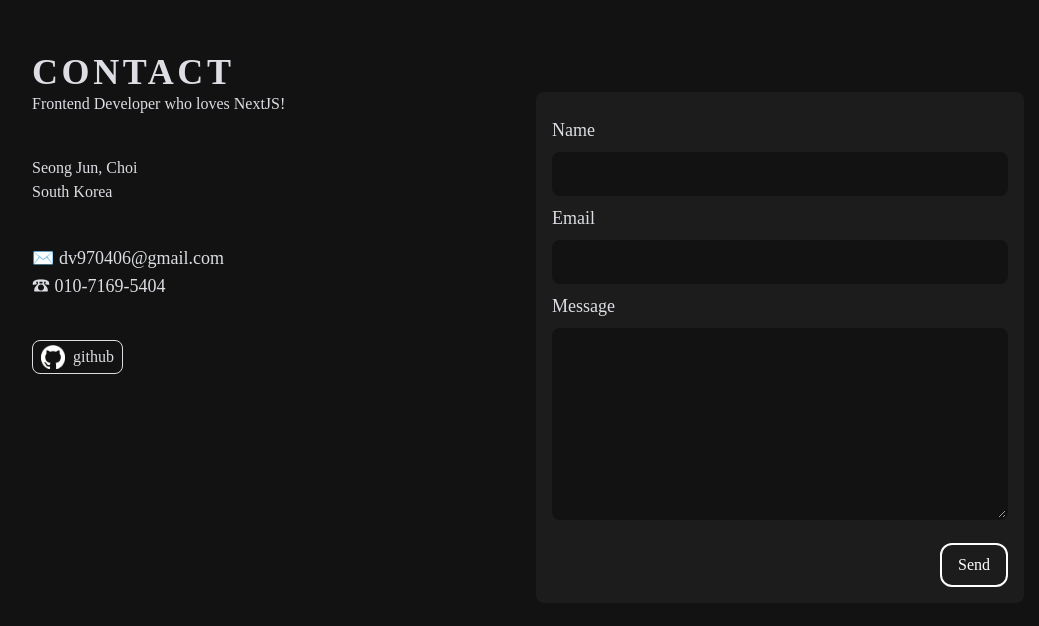
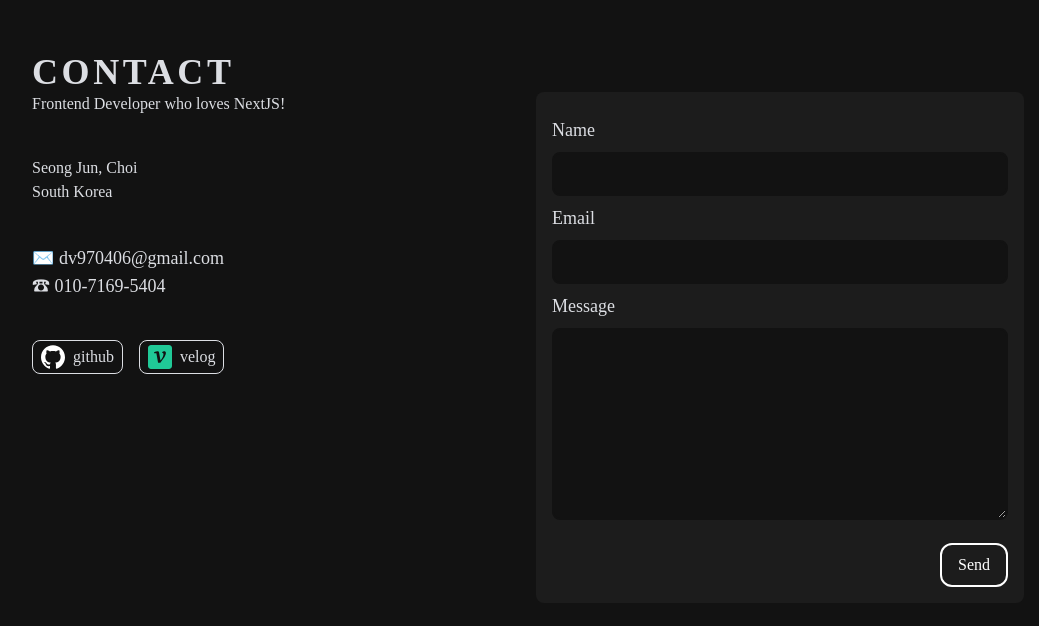
Before and after one commit to dv970406/blog, a Next.js app in the folder frontend/: page / in a window 1280 px wide. Shown: the part 4659-5285 px from the top of the page, without its empty margins (112-1151 px from the left). Built offline with nearby package versions, Linux system fonts and the light colour scheme; a web font is replaced by a local one.

Commit message:
feat: Add SocialLink
- Velog 항목 추가

```diff
--- a/frontend/src/components/organisms/home/SocialLinkItem.tsx
+++ b/frontend/src/components/organisms/home/SocialLinkItem.tsx
@@ -13,7 +13,7 @@ const SocialLinkItem = ({ name, href }: ISocialLinkItem) => {
       className="py-1 px-2 border-[1px] rounded-lg border-custom-lightgray hover:border-blue-transition hover:text-custom-blue"
     >
       <Link href={href} className="flex gap-2" target="_blank">
-        <Image src={`/${name}.png`} width={24} height={24} alt={name} />
+        <Image src={`/socials/${name}.svg`} width={24} height={24} alt={name} />
         <p className="text-sub ">{name}</p>
       </Link>
     </li>
--- a/frontend/src/components/templates/home/Contact.tsx
+++ b/frontend/src/components/templates/home/Contact.tsx
@@ -5,7 +5,7 @@ import SocialLinkItem from "@/components/organisms/home/SocialLinkItem";
 
 const LINKS = [
   { name: "github", href: "https://github.com/dv970406" },
-  // { name: "notion", href: "" },
+  { name: "velog", href: "https://velog.io/@dv970406" },
 ];
 const Contact = () => {
   return (
```
Also changed, not shown: frontend/public/socials/github.svg (added), frontend/public/socials/velog.svg (added).
